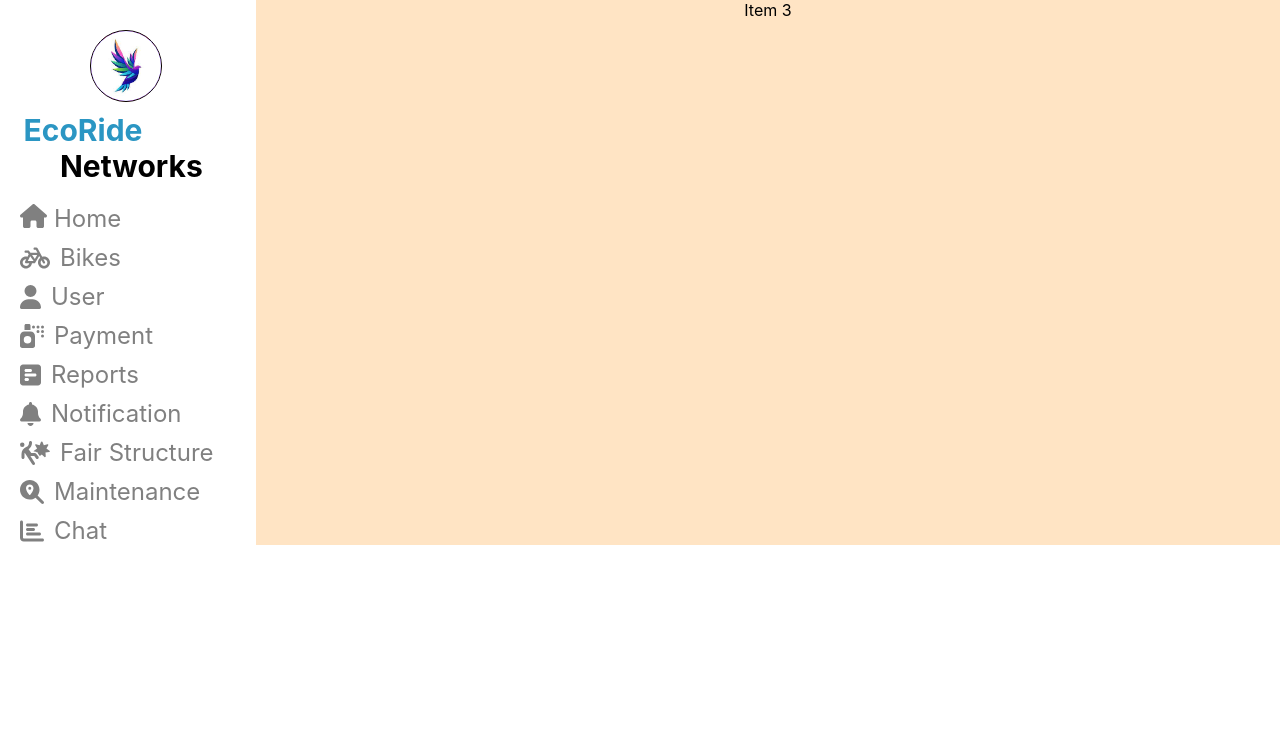
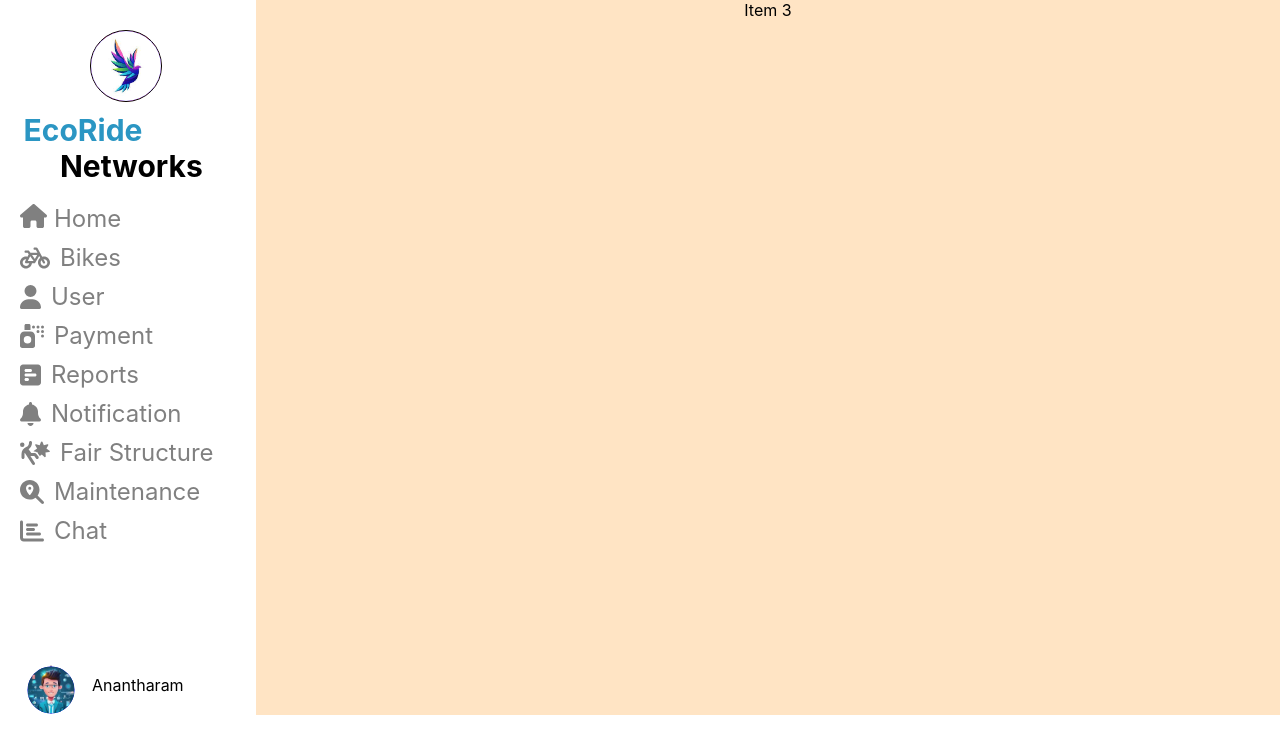
Before and after one commit to dilen1999/Cycle-Sharing-System, a React (Create React App) app: page /home in a window 1280 px wide. Shown: the top 754 px of the page. Built offline with nearby package versions, Linux system fonts and the light colour scheme.

Commit message:
4 th commit

```diff
--- a/src/components/home_page.css
+++ b/src/components/home_page.css
@@ -8,6 +8,19 @@
   background: red;
   margin-top: 30px;
   margin-left: 90px;
+  position: relative; /* Needed for positioning inner circle */
+}
+
+.circle_logo_profile {
+  align-items: center;
+  justify-content: center;
+  width: 47px; /* Adjust outer circle width */
+  height: 47px; /* Adjust outer circle height */
+  border-radius: 50%;
+  border: 1px solid black; /* Set border color and width */
+  background: red;
+  margin-top: 120px;
+  margin-left: 50px;
   position: relative; /* Needed for positioning inner circle */
 }
 
@@ -22,9 +35,31 @@
   transform: translate(-50%, -50%);
 }
 
+.inner_circle_profile {
+  width: 47px; /* Adjust inner circle width */
+  height: 47px; /* Adjust inner circle height */
+  border-radius: 50%;
+  background: blue; /* Change inner circle background color */
+  position: absolute;
+  top: 50%;
+  left: 50%;
+  transform: translate(-50%, -50%);
+}
+
 .logo_image {
   width: 70px; /* Adjust logo image size */
   height: 70px; /* Adjust logo image size */
+  border-radius: 50%;
+  object-fit: cover; /* Preserve aspect ratio and cover the entire circle */
+  position: absolute;
+  top: 50%;
+  left: 50%;
+  transform: translate(-50%, -50%);
+}
+
+.logo_image_profile {
+  width: 47px; /* Adjust logo image size */
+  height: 47px; /* Adjust logo image size */
   border-radius: 50%;
   object-fit: cover; /* Preserve aspect ratio and cover the entire circle */
   position: absolute;
@@ -89,3 +124,11 @@
 .column {
   background-color: bisque;
 }
+
+.profile_name{
+  margin-bottom: 20px;
+  margin-top: 130px;
+  margin-left: 40px;
+  align-items: center;
+  text-align: left;
+}
--- a/src/components/home_page.js
+++ b/src/components/home_page.js
@@ -1,8 +1,19 @@
 import React, { useState } from "react";
 import "./home_page.css";
 import { FontAwesomeIcon } from "@fortawesome/react-fontawesome";
-import { faHome, faBicycle, faUser, faSprayCan, faSquarePollHorizontal, faBell, faPersonFallingBurst, faMagnifyingGlassLocation, faChartBar } from "@fortawesome/free-solid-svg-icons";
+import {
+  faHome,
+  faBicycle,
+  faUser,
+  faSprayCan,
+  faSquarePollHorizontal,
+  faBell,
+  faPersonFallingBurst,
+  faMagnifyingGlassLocation,
+  faChartBar,
+} from "@fortawesome/free-solid-svg-icons";
 import logo from "../images/logo.jpeg";
+import profile from "../images/profile.png";
 import { Link } from "react-router-dom";
 
 function Home_page() {
@@ -248,6 +259,16 @@ function Home_page() {
             <span className="home_adj">Chat</span>
           </Link>
         </div>
+
+        <div style={{ width: "20%", display: "flex", flexDirection: "row" }}>
+          <div className="circle_logo_profile">
+            <div className="inner_circle_profile"></div>
+            <img src={profile} alt="" className="logo_image_profile" />
+          </div>
+          <div className="profile_name">
+            <text>Anantharam</text>
+          </div>
+        </div>
       </div>
 
       {/* Second column */}
```
Also changed, not shown: src/images/profile.png (added).
